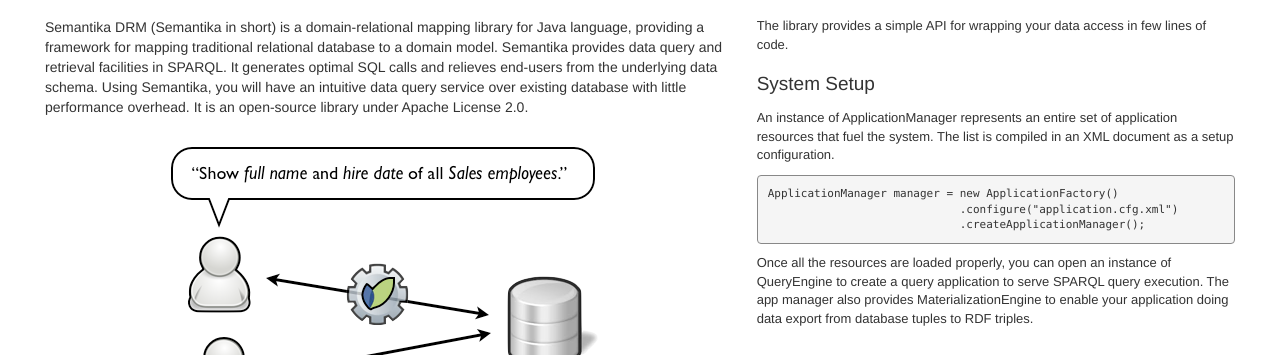
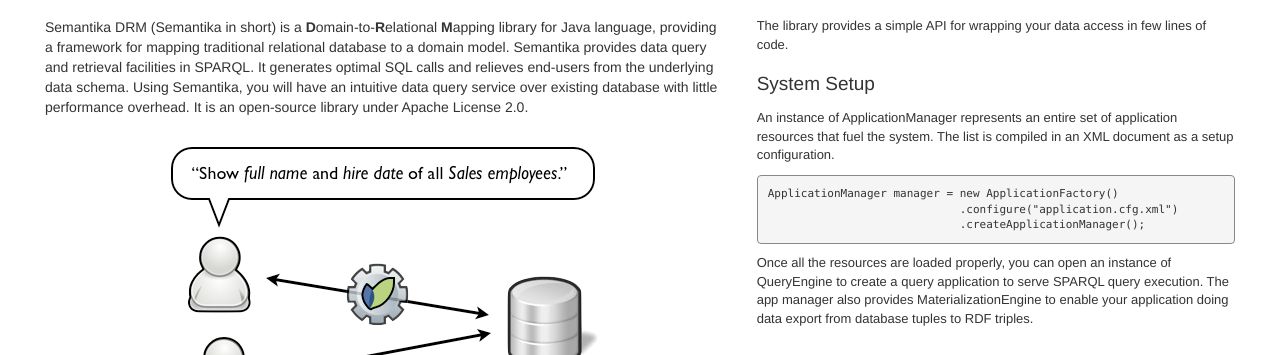
Before and after one commit to obidea/semantika, a plain HTML site: page index.html in a window 1280 px wide. Shown: the part 429-784 px from the top of the page. Drawn offline with nearby package versions, Linux system fonts and the light colour scheme.

Commit message:
Update index.html

```diff
--- a/index.html
+++ b/index.html
@@ -43,7 +43,7 @@
         <!-- What is Semantika? -->
         <div id="row">
         <h2>What is Semantika?</h2>
-        <p><i class="fa fa-quote-left fa-3x pull-left"></i>Semantika DRM (Semantika in short) is a domain-relational mapping library
+        <p><i class="fa fa-quote-left fa-3x pull-left"></i>Semantika DRM (Semantika in short) is a <b>D</b>omain-to-<b>R</b>elational <b>M</b>apping library
            for Java language, providing a framework for mapping traditional relational database to a domain model. Semantika provides
            data query and retrieval facilities in SPARQL. It generates optimal SQL calls and relieves end-users from the underlying
            data schema. Using Semantika, you will have an intuitive data query service over existing database with little performance
```
